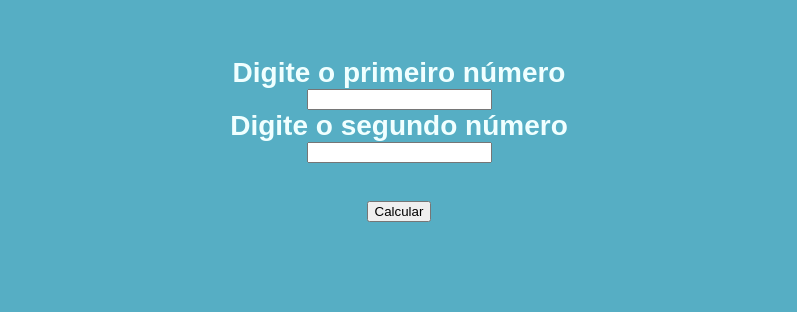
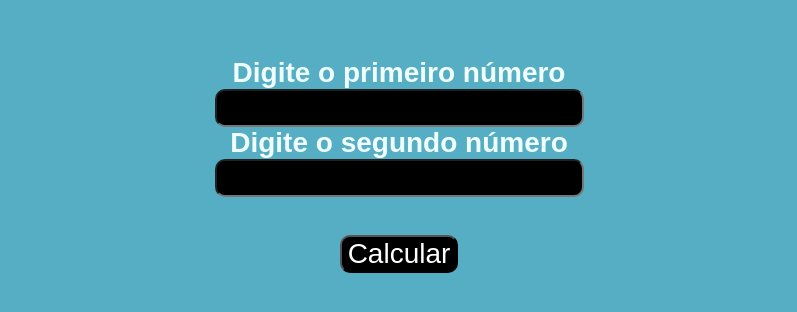
Before and after one commit to larssia/aritmetica, a plain HTML site: page index.html in a window 1280 px wide. Shown: the part 62-374 px from the top of the page, without its empty margins (241-1038 px from the left). Drawn offline with Linux system fonts and the light colour scheme.

Commit message:
Terceira versão

```diff
--- a/style.css
+++ b/style.css
@@ -10,7 +10,7 @@ label{
     font-size: 28px;
 }
 
-input button{
+input, button{
     color: white;
     background-color: black;
     font-size: 28px;
```
